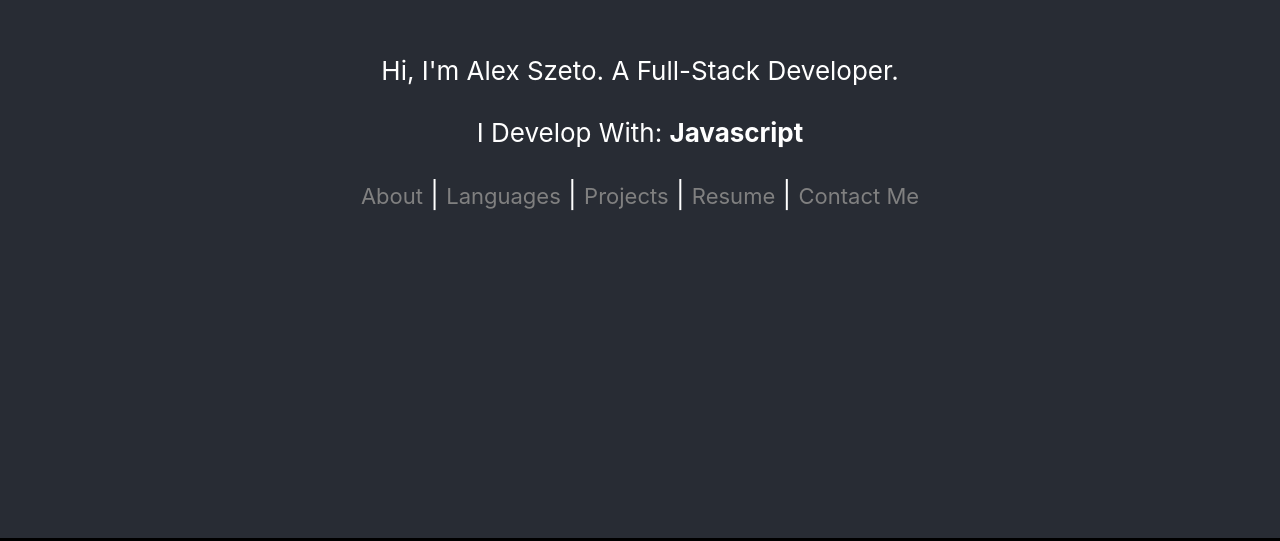
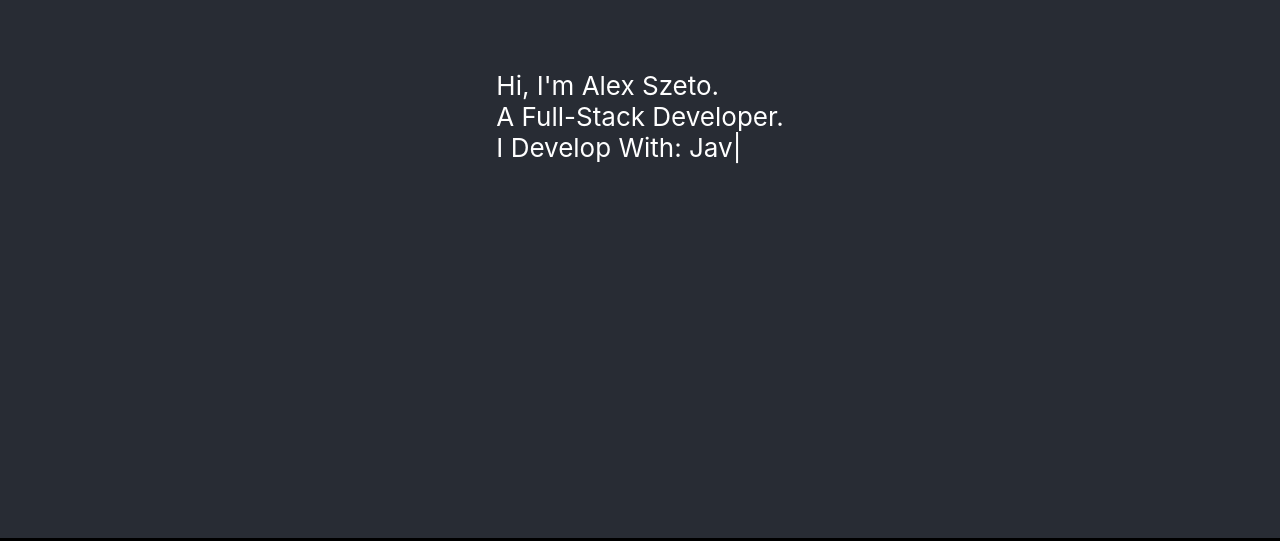
Before and after one commit to alex-szeto/website, a React (Create React App) app: page / in a window 1280 px wide. Shown: the part 262-803 px from the top of the page. Built offline with nearby package versions, Linux system fonts and the light colour scheme.

Commit message:
added animations

```diff
--- a/package.json
+++ b/package.json
@@ -8,7 +8,8 @@
     "@testing-library/user-event": "^7.1.2",
     "react": "^16.13.1",
     "react-dom": "^16.13.1",
-    "react-scripts": "3.4.1"
+    "react-scripts": "3.4.1",
+    "react-typist": "^2.0.5"
   },
   "scripts": {
     "start": "react-scripts start",
--- a/public/index.html
+++ b/public/index.html
@@ -24,7 +24,7 @@
       work correctly both with client-side routing and a non-root public URL.
       Learn how to configure a non-root public URL by running `npm run build`.
     -->
-    <title>React App</title>
+    <title>Alex's Website</title>
   </head>
   <body>
     <noscript>You need to enable JavaScript to run this app.</noscript>
--- a/src/components/LandingPage.js
+++ b/src/components/LandingPage.js
@@ -1,8 +1,14 @@
 import React, {Component} from 'react'
 import './stylesheets/LandingPage.css'
 import LanguageList from './LanguageList.js'
+import Typist from 'react-typist'
 
 class LandingPage extends Component {
+
+  constructor(){
+    super()
+    this.navRef = React.createRef();
+  }
 
   state = {
     text: "Javascript",
@@ -13,26 +19,25 @@ class LandingPage extends Component {
     const languages = ["HTML","CSS","React","AWS","JQuery","MongoDB","Express.js","React.js","Node.js","Ruby","Python","Rails"]
     const chosen = languages[Math.floor(Math.random() * languages.length)]
 
-    while(this.state.text.length != 0){
-        this.setState(prevState =>{
-          console.log(this.state)
-          return{text: prevState.text.slice(0, prevState.text.length - 1)}
-         })
-
-    }
+    this.setState({text: chosen})
    }
 
     render(){
       return(
         <div className="LandingPage-header">
           <img src=""/>
-          <div>Hi, I'm Alex Szeto. A Full-Stack Developer.</div>
+          <Typist cursor={{hideWhenDone: true}} onTypingDone={() => {this.navRef.current.id = "nav"}}>Hi, I'm Alex Szeto.
+            <br/>
+            <Typist.Delay ms={500}/>
+            A Full-Stack Developer.
+            <Typist.Delay ms={500}/>
+            <br/>
+            I Develop With: Javascript, Ruby & Python.
+          </Typist>
           <br/>
-          <div>I Develop With: <strong><span id="output">{this.state.text}</span></strong></div>
-          <br/>
-          <div id="nav">
+          <div id="nonav" ref={this.navRef}>
             <span>About</span>{" | "}
-            <span onMouseEnter={() => { this.setState({showLanguages: true}) }}>Languages</span>{" | "}
+            <span onMouseEnter={() => { this.setState({showLanguages: true}) }}>Skills</span>{" | "}
             <span>Projects</span>{" | "}
             <span>Resume</span>{" | "}
             <span>Contact Me</span>
--- a/src/components/LanguageList.js
+++ b/src/components/LanguageList.js
@@ -6,6 +6,7 @@ class LanguageList extends Component {
         return(
             <div style={{height: 12}}><br/>{this.props.show &&
                 <Fragment>
+                    <div>Hover over any skill to see project examples:</div>
                     <div className="hoverElement"><strong class="underline">Languages:</strong> Javascript, Ruby, Python</div>
                     <div className="hoverElement"><strong class="underline">Frameworks Libraries:</strong> React/Redux, Node, Express, jQuery, Mocha, Chai, Jest, Bootstrap, Mongoose</div>
                     <div className="hoverElement"><strong class="underline">Databases Middleware:</strong> MongoDB, PostgreSQL, Rest, GraphQL</div>
--- a/src/components/stylesheets/LandingPage.css
+++ b/src/components/stylesheets/LandingPage.css
@@ -12,6 +12,15 @@
   font-size: calc(10px + 2vmin);
   color: white;
   border-bottom: 3px solid black;
+}
+
+#nonav{
+  display: none;
+}
+
+#nav{
+  animation: intro;
+  animation-duration: 2s;
 }
 
 #nav > span{
@@ -43,6 +52,12 @@
   }
   to{opacity: 1;
   }
+}
+
+@keyframes intro{
+  0% {opacity: 0;}
+  50% {opacity: 0;}
+  100%{opacity: 1;}
 }
 
 @keyframes selected{
```
Also changed, not shown: 1 other file (tests, documents, lock files or other folders).
